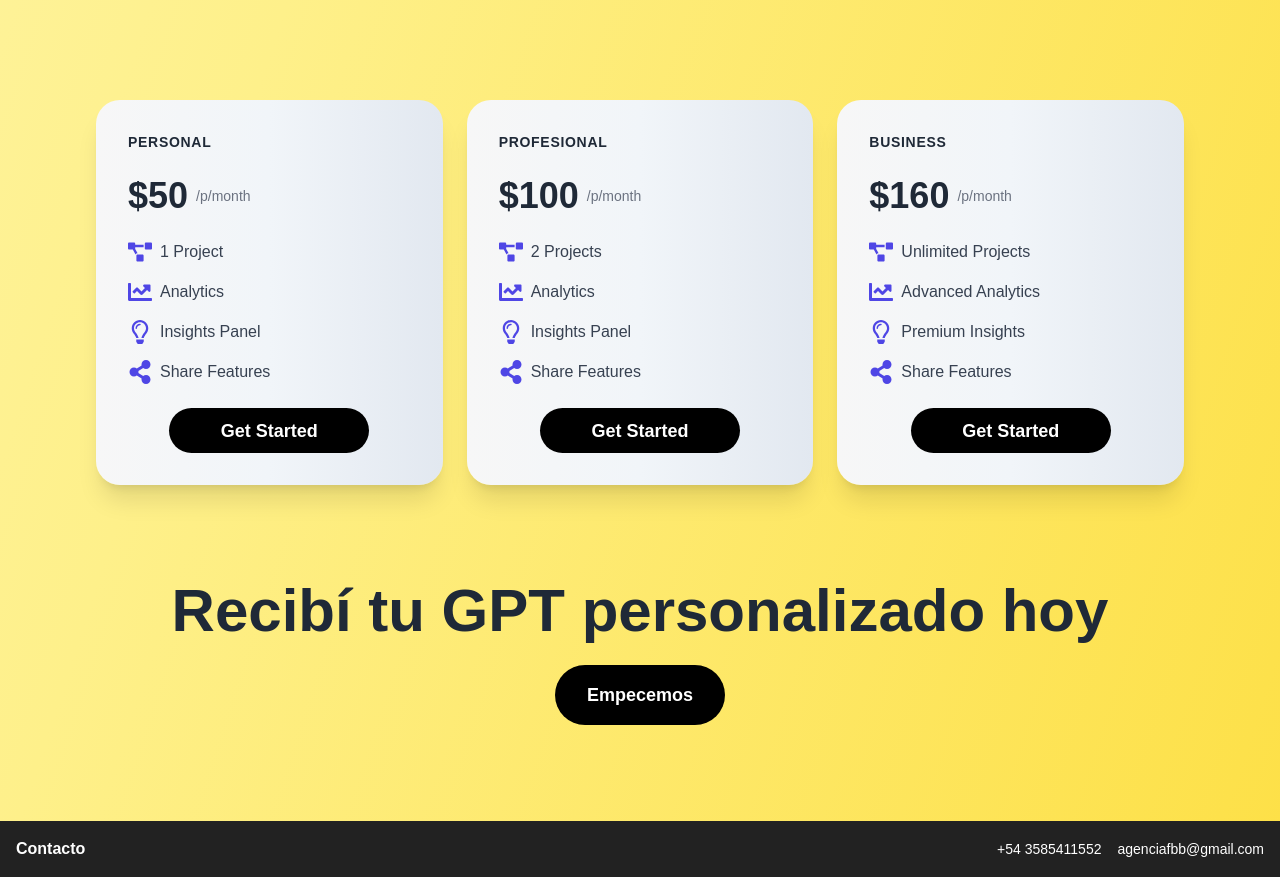
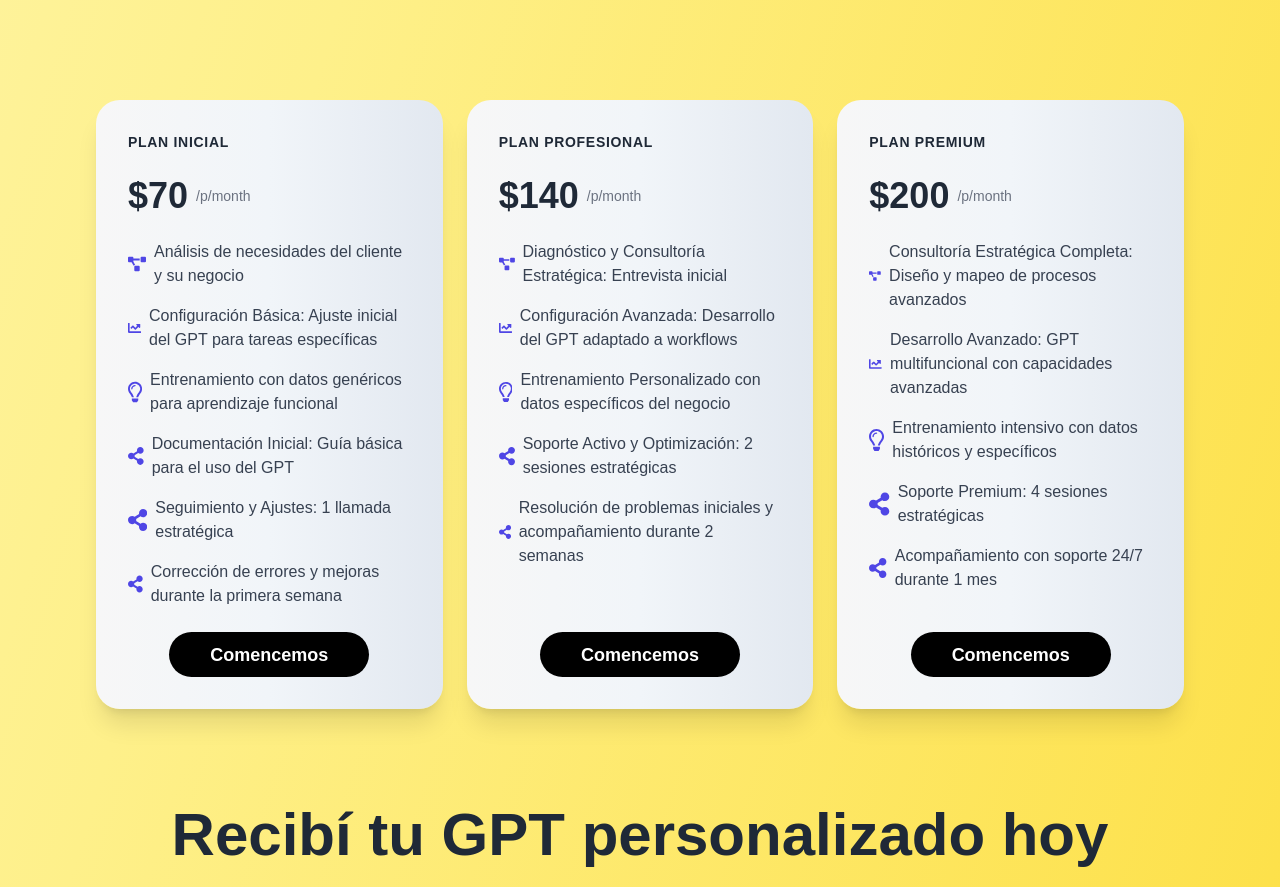
Before and after one commit to manrique1986/page-feli, a Next.js app: page /page1 in a window 1280 px wide. Shown: the part 3040-3927 px from the top of the page. Built offline with nearby package versions, Linux system fonts and the light colour scheme.

Commit message:
agregando metadata

```diff
--- a/app/components/QuintoBloque.jsx
+++ b/app/components/QuintoBloque.jsx
@@ -5,119 +5,135 @@ const FifthBlock = () => {
     <div className="w-full px-4 sm:px-8 lg:px-24">
       <div className="mt-36">
         <div className="grid grid-cols-1 sm:grid-cols-2 lg:grid-cols-3 gap-6 justify-center">
-          {/* Tarjeta 1: Personal */}
+          {/* Tarjeta 1: Plan Inicial */}
           <div className="flex flex-col space-y-6 bg-gradient-to-r from-[#F7F7F7] via-[#F1F5F9] to-[#E2E8F0] p-8 rounded-3xl shadow-xl hover:shadow-2xl hover:scale-105 transition-all duration-500 ease-in-out transform">
             {/* Párrafo arriba a la izquierda */}
-            <p className="text-sm font-semibold text-gray-800 uppercase tracking-wider">Personal</p>
+            <p className="text-sm font-semibold text-gray-800 uppercase tracking-wider">Plan Inicial</p>
             {/* Precio y texto */}
             <div className="flex items-center space-x-2">
-              <span className="text-4xl font-extrabold text-gray-800">$50</span>
+              <span className="text-4xl font-extrabold text-gray-800">$70</span>
               <span className="text-sm text-gray-500">/p/month</span>
             </div>
             {/* Iconos y características */}
-            <div className="space-y-4 mt-6">
+            <div className="space-y-4 mt-6 flex-grow">
               <div className="flex items-center space-x-2">
                 <FaProjectDiagram className="text-2xl text-indigo-600" />
-                <p className="text-base text-gray-700">1 Project</p>
+                <p className="text-base text-gray-700">Análisis de necesidades del cliente y su negocio</p>
               </div>
               <div className="flex items-center space-x-2">
                 <FaChartLine className="text-2xl text-indigo-600" />
-                <p className="text-base text-gray-700">Analytics</p>
+                <p className="text-base text-gray-700">Configuración Básica: Ajuste inicial del GPT para tareas específicas</p>
               </div>
               <div className="flex items-center space-x-2">
                 <FaRegLightbulb className="text-2xl text-indigo-600" />
-                <p className="text-base text-gray-700">Insights Panel</p>
+                <p className="text-base text-gray-700">Entrenamiento con datos genéricos para aprendizaje funcional</p>
               </div>
               <div className="flex items-center space-x-2">
                 <FaShareAlt className="text-2xl text-indigo-600" />
-                <p className="text-base text-gray-700">Share Features</p>
+                <p className="text-base text-gray-700">Documentación Inicial: Guía básica para el uso del GPT</p>
+              </div>
+              <div className="flex items-center space-x-2">
+                <FaShareAlt className="text-2xl text-indigo-600" />
+                <p className="text-base text-gray-700">Seguimiento y Ajustes: 1 llamada estratégica</p>
+              </div>
+              <div className="flex items-center space-x-2">
+                <FaShareAlt className="text-2xl text-indigo-600" />
+                <p className="text-base text-gray-700">Corrección de errores y mejoras durante la primera semana</p>
               </div>
             </div>
-            {/* Botón */}
-            <div className="flex justify-center w-full">
+            {/* Botón alineado al final */}
+            <div className="mt-6 flex justify-center w-full">
               <a
                 href="https://link.mercadopago.com.ar/agenciafb"
                 className="w-[200px] sm:w-[250px] lg:w-[200px] h-[45px] bg-black text-white text-lg font-semibold rounded-full flex items-center justify-center transition-all duration-300 ease-in-out transform hover:bg-gradient-to-r hover:from-[#FFD700] hover:to-[#FFC107] hover:scale-105"
               >
-                Get Started
+                Comencemos
               </a>
             </div>
           </div>
 
-          {/* Tarjeta 2: Profesional */}
+          {/* Tarjeta 2: Plan Profesional */}
           <div className="flex flex-col space-y-6 bg-gradient-to-r from-[#F7F7F7] via-[#F1F5F9] to-[#E2E8F0] p-8 rounded-3xl shadow-xl hover:shadow-2xl hover:scale-105 transition-all duration-500 ease-in-out transform">
             {/* Párrafo arriba a la izquierda */}
-            <p className="text-sm font-semibold text-gray-800 uppercase tracking-wider">Profesional</p>
+            <p className="text-sm font-semibold text-gray-800 uppercase tracking-wider">Plan Profesional</p>
             {/* Precio y texto */}
             <div className="flex items-center space-x-2">
-              <span className="text-4xl font-extrabold text-gray-800">$100</span>
+              <span className="text-4xl font-extrabold text-gray-800">$140</span>
               <span className="text-sm text-gray-500">/p/month</span>
             </div>
             {/* Iconos y características */}
-            <div className="space-y-4 mt-6">
+            <div className="space-y-4 mt-6 flex-grow">
               <div className="flex items-center space-x-2">
                 <FaProjectDiagram className="text-2xl text-indigo-600" />
-                <p className="text-base text-gray-700">2 Projects</p>
+                <p className="text-base text-gray-700">Diagnóstico y Consultoría Estratégica: Entrevista inicial</p>
               </div>
               <div className="flex items-center space-x-2">
                 <FaChartLine className="text-2xl text-indigo-600" />
-                <p className="text-base text-gray-700">Analytics</p>
+                <p className="text-base text-gray-700">Configuración Avanzada: Desarrollo del GPT adaptado a workflows</p>
               </div>
               <div className="flex items-center space-x-2">
                 <FaRegLightbulb className="text-2xl text-indigo-600" />
-                <p className="text-base text-gray-700">Insights Panel</p>
+                <p className="text-base text-gray-700">Entrenamiento Personalizado con datos específicos del negocio</p>
               </div>
               <div className="flex items-center space-x-2">
                 <FaShareAlt className="text-2xl text-indigo-600" />
-                <p className="text-base text-gray-700">Share Features</p>
+                <p className="text-base text-gray-700">Soporte Activo y Optimización: 2 sesiones estratégicas</p>
+              </div>
+              <div className="flex items-center space-x-2">
+                <FaShareAlt className="text-2xl text-indigo-600" />
+                <p className="text-base text-gray-700">Resolución de problemas iniciales y acompañamiento durante 2 semanas</p>
               </div>
             </div>
-            {/* Botón */}
-            <div className="flex justify-center w-full">
+            {/* Botón alineado al final */}
+            <div className="mt-6 flex justify-center w-full">
               <a
                 href="https://link.mercadopago.com.ar/agenciafb"
                 className="w-[200px] sm:w-[250px] lg:w-[200px] h-[45px] bg-black text-white text-lg font-semibold rounded-full flex items-center justify-center transition-all duration-300 ease-in-out transform hover:bg-gradient-to-r hover:from-[#FFD700] hover:to-[#FFC107] hover:scale-105"
               >
-                Get Started
+                Comencemos
               </a>
             </div>
           </div>
 
-          {/* Tarjeta 3: Business */}
+          {/* Tarjeta 3: Plan Premium */}
           <div className="flex flex-col space-y-6 bg-gradient-to-r from-[#F7F7F7] via-[#F1F5F9] to-[#E2E8F0] p-8 rounded-3xl shadow-xl hover:shadow-2xl hover:scale-105 transition-all duration-500 ease-in-out transform">
             {/* Párrafo arriba a la izquierda */}
-            <p className="text-sm font-semibold text-gray-800 uppercase tracking-wider">Business</p>
+            <p className="text-sm font-semibold text-gray-800 uppercase tracking-wider">Plan Premium</p>
             {/* Precio y texto */}
             <div className="flex items-center space-x-2">
-              <span className="text-4xl font-extrabold text-gray-800">$160</span>
+              <span className="text-4xl font-extrabold text-gray-800">$200</span>
               <span className="text-sm text-gray-500">/p/month</span>
             </div>
             {/* Iconos y características */}
-            <div className="space-y-4 mt-6">
+            <div className="space-y-4 mt-6 flex-grow">
               <div className="flex items-center space-x-2">
                 <FaProjectDiagram className="text-2xl text-indigo-600" />
-                <p className="text-base text-gray-700">Unlimited Projects</p>
+                <p className="text-base text-gray-700">Consultoría Estratégica Completa: Diseño y mapeo de procesos avanzados</p>
               </div>
               <div className="flex items-center space-x-2">
                 <FaChartLine className="text-2xl text-indigo-600" />
-                <p className="text-base text-gray-700">Advanced Analytics</p>
+                <p className="text-base text-gray-700">Desarrollo Avanzado: GPT multifuncional con capacidades avanzadas</p>
               </div>
               <div className="flex items-center space-x-2">
                 <FaRegLightbulb className="text-2xl text-indigo-600" />
-                <p className="text-base text-gray-700">Premium Insights</p>
+                <p className="text-base text-gray-700">Entrenamiento intensivo con datos históricos y específicos</p>
               </div>
               <div className="flex items-center space-x-2">
                 <FaShareAlt className="text-2xl text-indigo-600" />
-                <p className="text-base text-gray-700">Share Features</p>
+                <p className="text-base text-gray-700">Soporte Premium: 4 sesiones estratégicas</p>
+              </div>
+              <div className="flex items-center space-x-2">
+                <FaShareAlt className="text-2xl text-indigo-600" />
+                <p className="text-base text-gray-700">Acompañamiento con soporte 24/7 durante 1 mes</p>
               </div>
             </div>
-            {/* Botón */}
-            <div className="flex justify-center w-full">
+            {/* Botón alineado al final */}
+            <div className="mt-6 flex justify-center w-full">
               <a
                 href="https://link.mercadopago.com.ar/agenciafb"
                 className="w-[200px] sm:w-[250px] lg:w-[200px] h-[45px] bg-black text-white text-lg font-semibold rounded-full flex items-center justify-center transition-all duration-300 ease-in-out transform hover:bg-gradient-to-r hover:from-[#FFD700] hover:to-[#FFC107] hover:scale-105"
               >
-                Get Started
+                Comencemos
               </a>
             </div>
           </div>
--- a/app/layout.js
+++ b/app/layout.js
@@ -14,7 +14,7 @@ const geistMono = Geist_Mono({
 });
 
 export const metadata = {
-  title: "Create Next App",
+  title: "Agenciafb",
   description: "Generated by create next app",
 };
 
```
